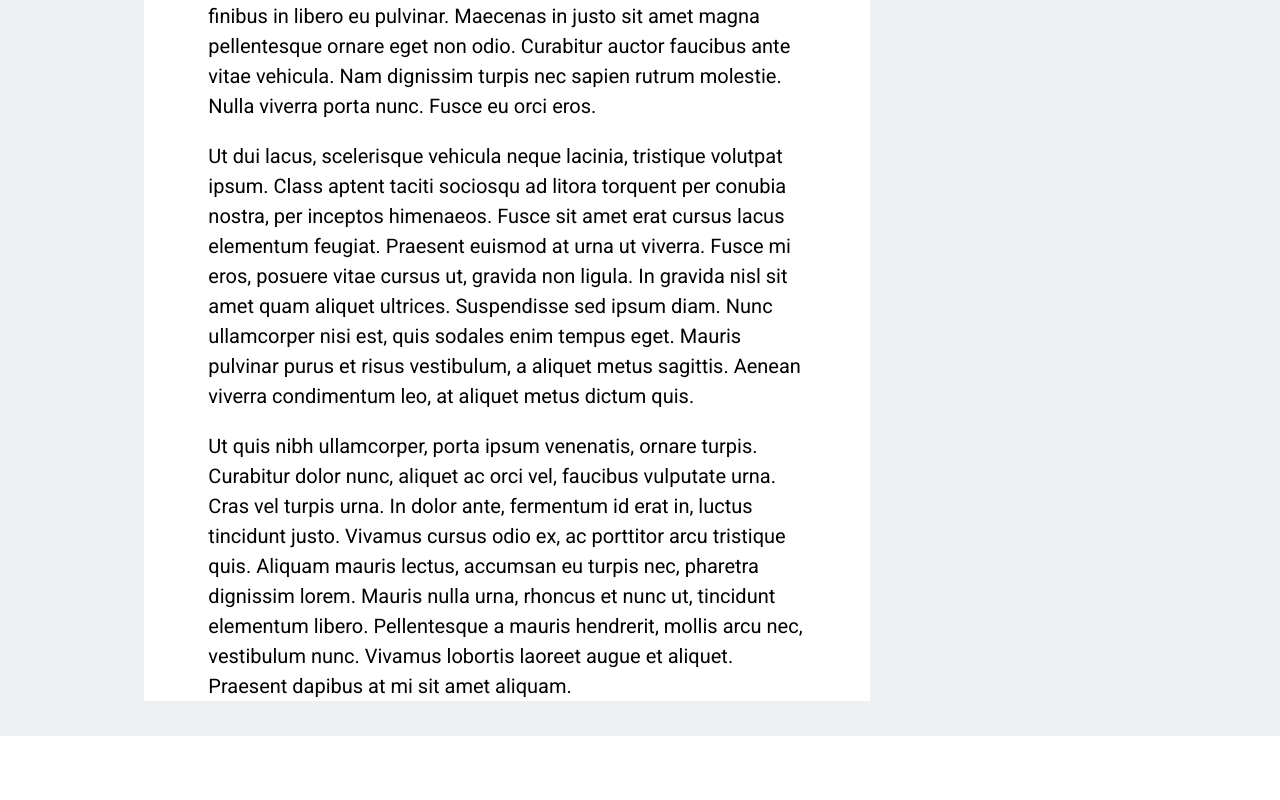
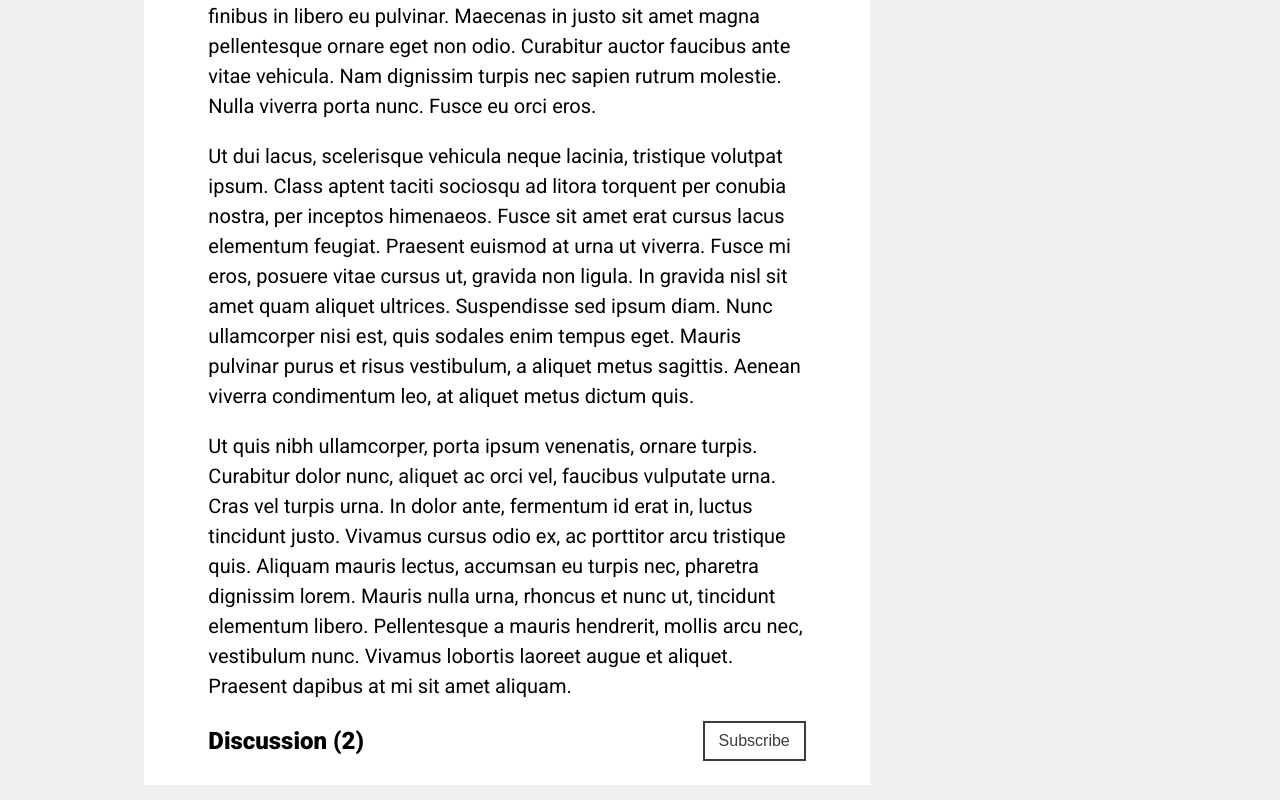
Before and after one commit to cjuniordev/blog-post-react, a React (Create React App) app: page / in a window 1280 px wide. Shown: the part 1802-2602 px from the top of the page. Before the commit the page ends 2538 px from the top, so only its background shows below. Built offline with nearby package versions, Linux system fonts and the light colour scheme.

Commit message:
Add Discussion component

```diff
--- /dev/null
+++ b/src/pages/Post/Main/Discussion/index.js
@@ -0,0 +1,14 @@
+import { Container, Header, Title, Button } from './style';
+
+function Discussion() {
+  return (
+    <Container>
+      <Header>
+        <Title>Discussion (2)</Title>
+        <Button>Subscribe</Button>
+      </Header>
+    </Container>
+  );
+}
+
+export default Discussion;
--- /dev/null
+++ b/src/pages/Post/Main/Discussion/style.js
@@ -0,0 +1,40 @@
+import styled from 'styled-components';
+
+export const Container = styled.div`
+  display: flex;
+  flex-direction: row;
+  align-items: center;
+
+  font-size: 14px;
+  line-heigth: 21px;
+`;
+
+export const Header = styled.div`
+  width: 100%;
+
+  display: flex;
+  flex-direction: row;
+  align-items: center;
+  justify-content: space-between;
+
+  margin-bottom: 24px;
+`;
+
+export const Title = styled.h1`
+  font-size: 24px;
+  font-weight: 800;
+  line-heigth: 36px;
+`;
+
+export const Button = styled.button`
+  padding: 6px 14px;
+  border: 2px solid rgb(54, 61, 68);
+
+  box-shadow: rgba(0, 0, 0, 0.05) 0px 1px 3px 0px;
+  background-color: #FFFFFF;
+  color: #363D44;
+
+  font-size: 16px;
+  font-weight: 400;
+  line-height: 24px;
+`;
--- a/src/pages/Post/Main/index.js
+++ b/src/pages/Post/Main/index.js
@@ -2,6 +2,7 @@ import { Container, Cover, Img, Content, Header, Title } from './style';
 import Tags from './Tags';
 import Info from './Info';
 import Text from './Text';
+import Discussion from './Discussion';
 
 function Main() {
   return (
@@ -16,6 +17,7 @@ function Main() {
           <Info />
         </Header>
         <Text />
+        <Discussion />
       </Content>
     </Container>
   );
```
